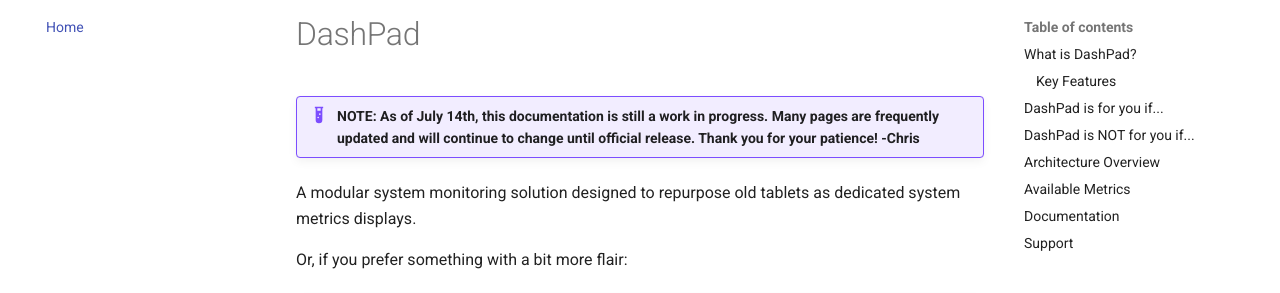
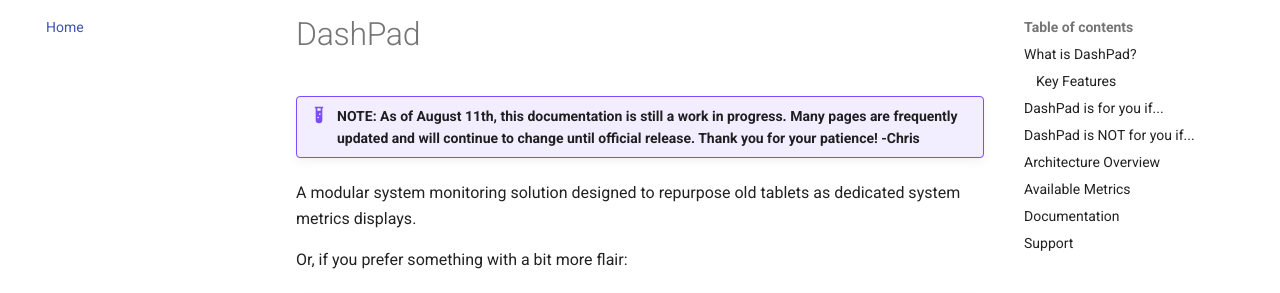
Before and after one commit to mrchrisneal/DashPad, an MkDocs documentation site: the page built from docs/index.md, in a window 1280 px wide and 900 px high. Shown: the part 132-425 px from the top of the window. Built offline with MkDocs 1.6.1 and Material for MkDocs 9.7.7, drawn with Linux system fonts in a browser that asks for light colours; comment, search, counter and statistics services are not loaded.

Commit message:
Update date on index page

```diff
--- a/docs/index.md
+++ b/docs/index.md
@@ -1,6 +1,6 @@
 # DashPad
 
-!!! example "NOTE: As of July 14th, this documentation is still a work in progress. Many pages are frequently updated and will continue to change until official release. Thank you for your patience! -Chris"
+!!! example "NOTE: As of August 11th, this documentation is still a work in progress. Many pages are frequently updated and will continue to change until official release. Thank you for your patience! -Chris"
 
 
 A modular system monitoring solution designed to repurpose old tablets as dedicated system metrics displays.
```
